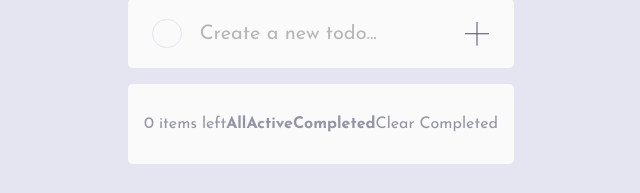
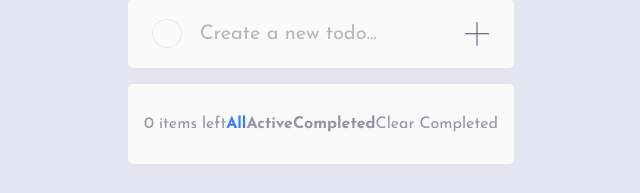
Before and after one commit to VasuBeachoo/todo-list-app, a JavaScript app: page / in a window 1280 px wide. Shown: the part 92-285 px from the top of the page, without its empty margins (319-959 px from the left). Built offline with nearby package versions, Linux system fonts and the light colour scheme.

Commit message:
Add list filter functionality

```diff
--- a/src/components/ListFilters.js
+++ b/src/components/ListFilters.js
@@ -1,8 +1,16 @@
+import { useSelector, useDispatch } from "react-redux";
+import { switchFilter } from "../todoSlice";
 import styled from "styled-components";
 
 export const FilterOption = styled.p`
-  color: var(--Dark-Grayish-Blue);
+  user-select: none;
+  color: ${(props) =>
+    props.active ? "var(--Bright-Blue)" : "var(--Dark-Grayish-Blue)"};
   font-weight: 700;
+
+  &:hover {
+    cursor: pointer;
+  }
 `;
 
 export const FiltersBox = styled.div`
@@ -13,11 +21,21 @@ export const FiltersBox = styled.div`
 `;
 
 const ListFilters = ({ className }) => {
+  const filterOptions = ["All", "Active", "Completed"];
+
+  const dispatch = useDispatch();
+  const selected = useSelector((state) => state.todo.listFilter);
+
   return (
     <FiltersBox className={className}>
-      <FilterOption>All</FilterOption>
-      <FilterOption>Active</FilterOption>
-      <FilterOption>Completed</FilterOption>
+      {filterOptions.map((option) => (
+        <FilterOption
+          active={selected === option}
+          onClick={() => dispatch(switchFilter(option))}
+        >
+          {option}
+        </FilterOption>
+      ))}
     </FiltersBox>
   );
 };
--- a/src/components/ListFooter.js
+++ b/src/components/ListFooter.js
@@ -1,10 +1,16 @@
 import styled from "styled-components";
 import ListFilters from "./ListFilters";
-import { useSelector } from "react-redux";
+import { useSelector, useDispatch } from "react-redux";
+import { clearCompleted } from "../todoSlice";
 
 export const ClearBtn = styled.p`
+  user-select: none;
   color: var(--Dark-Grayish-Blue);
   font-weight: 400;
+
+  &:hover {
+    cursor: pointer;
+  }
 `;
 
 export const ItemsLeft = styled.p`
@@ -23,6 +29,8 @@ export const FooterBox = styled.div`
 `;
 
 const ListFooter = ({ className }) => {
+  const dispatch = useDispatch();
+
   const listItems = useSelector((state) => state.todo.listItems);
 
   const countActive = (listItems) => {
@@ -39,7 +47,9 @@ const ListFooter = ({ className }) => {
     <FooterBox className={className}>
       <ItemsLeft>{countActive(listItems)} items left</ItemsLeft>
       <ListFilters />
-      <ClearBtn>Clear Completed</ClearBtn>
+      <ClearBtn onClick={() => dispatch(clearCompleted())}>
+        Clear Completed
+      </ClearBtn>
     </FooterBox>
   );
 };
--- a/src/components/TodoList.js
+++ b/src/components/TodoList.js
@@ -47,8 +47,22 @@ export const TodoBox = styled.div`
 
 const TodoList = ({ className }) => {
   const listItems = useSelector((state) => state.todo.listItems);
+  const listFilter = useSelector((state) => state.todo.listFilter);
 
   let itemId = 1000;
+
+  const displayList = (listItems, listFilter) => {
+    switch (listFilter) {
+      case "All":
+        return listItems;
+      case "Active":
+        return listItems.filter((item) => !item.checked);
+      case "Completed":
+        return listItems.filter((item) => item.checked);
+      default:
+        return listItems;
+    }
+  };
 
   return (
     <TodoBox className={className}>
@@ -59,7 +73,7 @@ const TodoList = ({ className }) => {
       <ListInput />
       <ListBox>
         <ListItems>
-          {listItems.map((item, index) => (
+          {displayList(listItems, listFilter).map((item, index) => (
             <ListItem
               key={itemId++}
               id={index}
--- a/src/todoSlice.js
+++ b/src/todoSlice.js
@@ -5,6 +5,7 @@ const todoSlice = createSlice({
   initialState: {
     listInput: "",
     listItems: [],
+    listFilter: "All",
   },
   reducers: {
     changeInput: (state, action) => {
@@ -23,9 +24,21 @@ const todoSlice = createSlice({
     deleteItem: (state, action) => {
       state.listItems.splice(action.payload, 1);
     },
+    clearCompleted: (state) => {
+      state.listItems = state.listItems.filter((item) => !item.checked);
+    },
+    switchFilter: (state, action) => {
+      state.listFilter = action.payload;
+    },
   },
 });
 
-export const { changeInput, checkItem, addItem, deleteItem } =
-  todoSlice.actions;
+export const {
+  changeInput,
+  checkItem,
+  addItem,
+  deleteItem,
+  clearCompleted,
+  switchFilter,
+} = todoSlice.actions;
 export default todoSlice;
```
